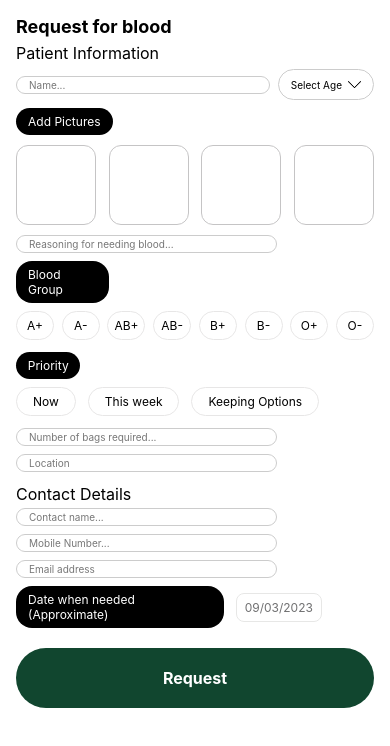
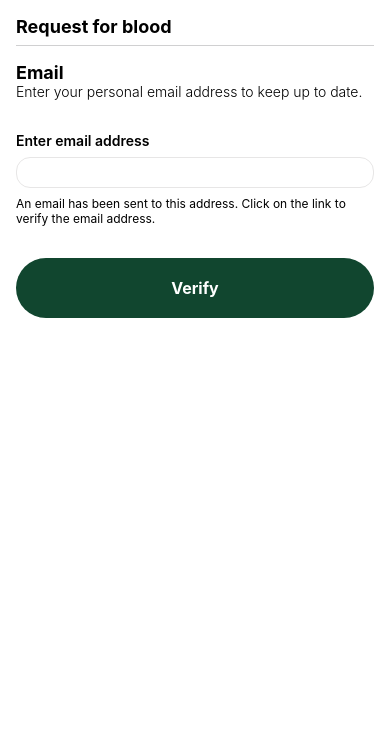
Before and after one commit to OutcastR07/blood-bank, a React Native app: screen / in a window 390 px wide. Shown: the top 746 px of the page. Built offline with nearby package versions, Linux system fonts and the light colour scheme.

Commit message:
edit email address page done

```diff
--- a/App.js
+++ b/App.js
@@ -1,6 +1,6 @@
 import React from "react";
 import { StyleSheet, View } from "react-native";
-import RequestBodyPage from "./pages/RequestBloodPage";
+import EditEmailAddressPage from "./pages/EditEmailAddressPage";
 
 export default function App() {
   return (
@@ -24,7 +24,8 @@ export default function App() {
       {/* <DiagnosticCenterDetailStyle /> */}
       {/* <HospitalsPage /> */}
       {/* <NearbyHospitalsPage /> */}
-      <RequestBodyPage />
+      {/* <RequestBodyPage /> */}
+      <EditEmailAddressPage />
     </View>
   );
 }
--- /dev/null
+++ b/pages/EditEmailAddressPage.js
@@ -0,0 +1,102 @@
+import React from "react";
+import {
+  StatusBar,
+  StyleSheet,
+  Text,
+  TextInput,
+  TouchableOpacity,
+  View,
+} from "react-native";
+
+const EditEmailAddressPage = () => {
+  return (
+    <View style={styles.container}>
+      <StatusBar barStyle="dark-content" backgroundColor="white" />
+      <Text style={styles.title}>Request for blood</Text>
+
+      <View style={styles.hr} />
+
+      <View style={styles.subtitleContainer}>
+        <Text style={styles.subtitle}>Email</Text>
+        <Text style={styles.subtitleSuggestion}>
+          Enter your personal email address to keep up to date.
+        </Text>
+      </View>
+
+      <View style={styles.inputContainer}>
+        <Text style={styles.enterText}>Enter email address</Text>
+        <TextInput style={styles.input}></TextInput>
+        <Text style={styles.confirmationText}>
+          An email has been sent to this address. Click on the link to verify
+          the email address.
+        </Text>
+      </View>
+
+      <TouchableOpacity style={styles.verifyButton}>
+        <Text style={styles.verifyText}>Verify</Text>
+      </TouchableOpacity>
+    </View>
+  );
+};
+
+const styles = StyleSheet.create({
+  container: {
+    margin: 16,
+  },
+  title: {
+    fontSize: 18,
+    fontWeight: "bold",
+    marginBottom: 8,
+  },
+  hr: {
+    borderBottomColor: "#d0d0d1",
+    borderBottomWidth: 1,
+    width: "100%",
+    marginBottom: 16,
+  },
+  subtitleContainer: {
+    marginBottom: 16,
+  },
+  subtitle: {
+    fontWeight: "bold",
+    fontSize: 18,
+  },
+  subtitleSuggestion: {
+    fontSize: 14,
+    fontWeight: "300",
+  },
+  inputContainer: {
+    marginVertical: 16,
+  },
+  enterText: {
+    fontWeight: "600",
+  },
+  input: {
+    borderWidth: 1,
+    borderColor: "#e7e6e6",
+    marginVertical: 8,
+    borderRadius: 14,
+    paddingHorizontal: 12,
+    paddingVertical: 6,
+  },
+  confirmationText: {
+    fontSize: 12,
+  },
+  verifyButton: {
+    alignItems: "center",
+    borderRadius: 32,
+    paddingVertical: 20,
+    paddingHorizontal: 12,
+    backgroundColor: "#11462f",
+    width: "100%",
+    marginTop: 16,
+    marginBottom: 16,
+  },
+  verifyText: {
+    color: "white",
+    fontSize: 16,
+    fontWeight: "bold",
+  },
+});
+
+export default EditEmailAddressPage;
```
